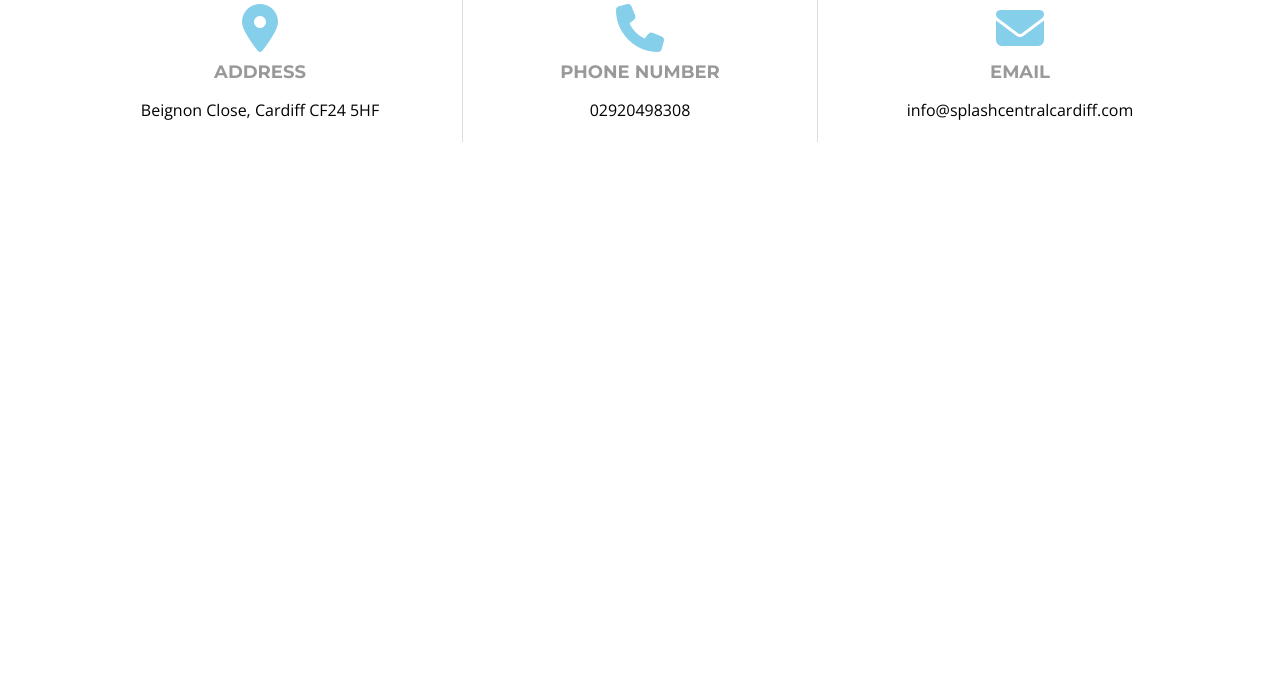
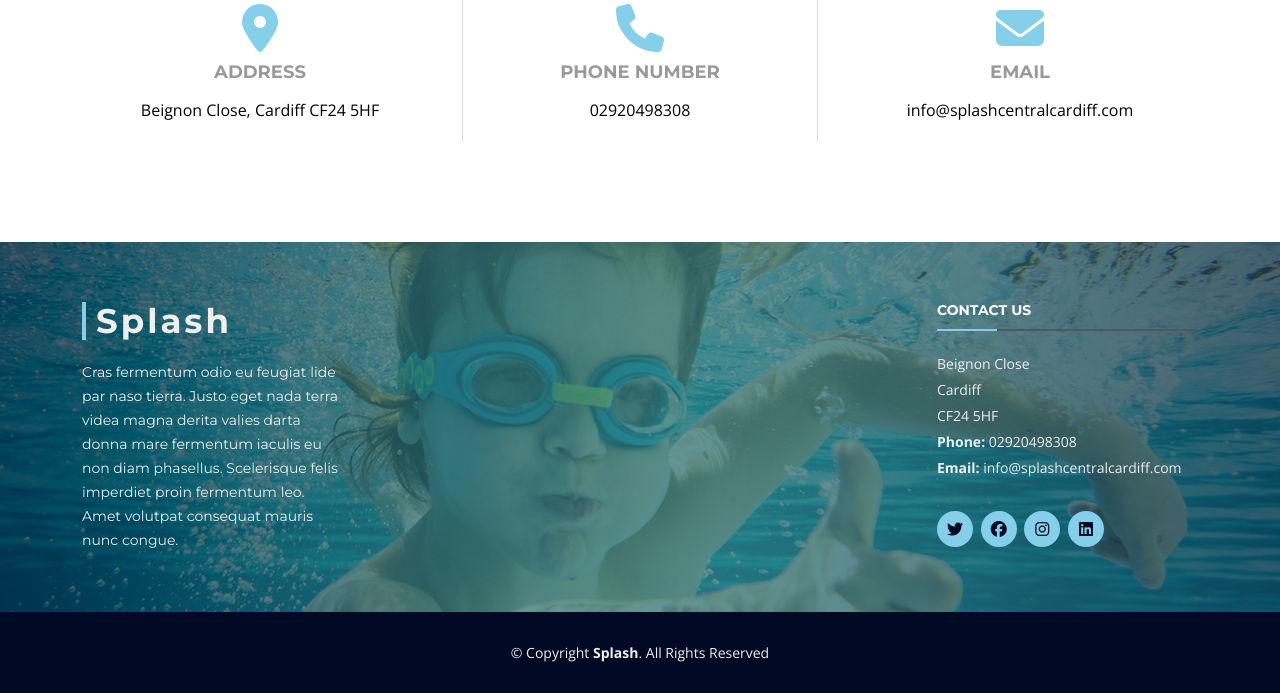
Before and after one commit to PhilEllis/Splash_Swim_School, a Django app: page / in a window 1280 px wide. Shown: the part 4159-4852 px from the top of the page. Before the commit the page ends 4301 px from the top, so only its background shows below. Run offline with Django 3.2, Linux system fonts and the light colour scheme; some libraries are stand-ins or nearby versions.

Commit message:
Feat!: Footer added to base & Styled

```diff
--- a/static/css/base.css
+++ b/static/css/base.css
@@ -705,3 +705,142 @@
 /*--------------------------------------------------------------
 # Footer
 --------------------------------------------------------------*/
+
+#footer {
+  background: rgba(2, 9, 36, 1);
+  padding: 0 0 30px 0;
+  color: #eee;
+  font-size: 14px;
+}
+
+#footer .footer-top {
+  background: url("/media/footerswimdeepgradient.jpg") center no-repeat;
+  padding: 60px 0 30px 0;
+}
+
+#footer .footer-top .footer-info {
+  margin-bottom: 30px;
+}
+
+#footer .footer-top .footer-info h3 {
+  font-size: 34px;
+  margin: 0 0 20px 0;
+  padding: 2px 0 2px 10px;
+  line-height: 1;
+  font-family: "Montserrat", sans-serif;
+  font-weight: 700;
+  letter-spacing: 3px;
+  border-left: 4px solid #85cfeb;
+}
+
+#footer .footer-top .footer-info p {
+  font-size: 14px;
+  line-height: 24px;
+  margin-bottom: 0;
+  font-family: "Montserrat", sans-serif;
+  color: #eee;
+}
+
+#footer .footer-top .social-links a {
+  display: inline-block;
+  background: #85cfeb;
+  color: #020924;
+  line-height: 1;
+  margin-right: 4px;
+  border-radius: 50%;
+  width: 36px;
+  height: 36px;
+  transition: 0.3s;
+  display: inline-flex;
+  align-items: center;
+  justify-content: center;
+}
+
+#footer .footer-top .social-links a i {
+  line-height: 0;
+  font-size: 16px;
+}
+
+#footer .footer-top .social-links a:hover {
+  background: #85cfeb;
+  color: #fff;
+}
+
+#footer .footer-top h4 {
+  font-size: 14px;
+  font-weight: bold;
+  color: #fff;
+  text-transform: uppercase;
+  position: relative;
+  padding-bottom: 12px;
+}
+
+#footer .footer-top h4::before,
+#footer .footer-top h4::after {
+  content: "";
+  position: absolute;
+  left: 0;
+  bottom: 0;
+  height: 2px;
+}
+
+#footer .footer-top h4::before {
+  right: 0;
+  background: #555;
+}
+
+#footer .footer-top h4::after {
+  background: #85cfeb;
+  width: 60px;
+}
+
+#footer .footer-top .footer-links {
+  margin-bottom: 30px;
+}
+
+#footer .footer-top .footer-links ul {
+  list-style: none;
+  padding: 0;
+  margin: 0;
+}
+
+#footer .footer-top .footer-links ul i {
+  padding-right: 8px;
+  color: #ddd;
+}
+
+#footer .footer-top .footer-links ul li {
+  border-bottom: 1px solid #333;
+  padding: 10px 0;
+}
+
+#footer .footer-top .footer-links ul li:first-child {
+  padding-top: 0;
+}
+
+#footer .footer-top .footer-links ul a {
+  color: #eee;
+}
+
+#footer .footer-top .footer-links ul a:hover {
+  color: #85cfeb;
+}
+
+#footer .footer-top .footer-contact {
+  margin-bottom: 30px;
+}
+
+#footer .footer-top .footer-contact p {
+  line-height: 26px;
+}
+
+#footer .copyright {
+  text-align: center;
+  padding-top: 30px;
+}
+
+#footer .credits {
+  text-align: center;
+  font-size: 13px;
+  color: #ddd;
+}
--- a/templates/base.html
+++ b/templates/base.html
@@ -230,6 +230,66 @@
     {% endblock %}
 
     {% block footer %}
+    <!-- ======= Footer ======= -->
+  <footer id="footer">
+    <div class="footer-top">
+      <div class="container">
+        <div class="row">
+
+          <div class="col-lg-3 col-md-6 footer-info">
+            <h3>Splash</h3>
+            <p>Cras fermentum odio eu feugiat lide par naso tierra. Justo eget nada terra videa magna derita valies darta donna mare fermentum iaculis eu non diam phasellus. Scelerisque felis imperdiet proin fermentum leo. Amet volutpat consequat mauris nunc congue.</p>
+          </div>
+
+          <div class="col-lg-3 col-md-6 footer-links">
+            <!--<h4>Useful Links</h4>
+            <ul>
+              <li><i class="bi bi-chevron-right"></i> <a href="#">Home</a></li>
+              <li><i class="bi bi-chevron-right"></i> <a href="#">About us</a></li>
+              <li><i class="bi bi-chevron-right"></i> <a href="#">Services</a></li>
+              <li><i class="bi bi-chevron-right"></i> <a href="#">Terms of service</a></li>
+              <li><i class="bi bi-chevron-right"></i> <a href="#">Privacy policy</a></li>
+            </ul>-->
+          </div>
+
+          <div class="col-lg-3 col-md-6 footer-newsletter">
+            <!--<h4>Our Newsletter</h4>
+            <p>Tamen quem nulla quae legam multos aute sint culpa legam noster magna veniam enim veniam illum dolore legam minim quorum culpa amet magna export quem marada parida nodela caramase seza.</p>
+            <form action="" method="post">
+              <input type="email" name="email"><input type="submit" value="Subscribe">
+            </form>-->
+          </div>
+
+          <div class="col-lg-3 col-md-6 footer-contact">
+            <h4>Contact Us</h4>
+            <p>
+              Beignon Close<br>
+              Cardiff <br>
+              CF24 5HF<br>
+              <strong>Phone:</strong> 02920498308<br>
+              <strong>Email:</strong> info@splashcentralcardiff.com<br>
+            </p>
+
+            <div class="social-links">
+              <a href="#" class="twitter"><i class="fa-brands fa-twitter"></i></a>
+              <a href="#" class="facebook"><i class="fa-brands fa-facebook"></i></a>
+              <a href="#" class="instagram"><i class="fa-brands fa-instagram"></i></a>
+              <a href="#" class="linkedin"><i class="fa-brands fa-linkedin"></i></a>
+            </div>
+
+          </div>
+
+        </div>
+      </div>
+    </div>
+
+    <div class="container">
+      <div class="copyright">
+        &copy; Copyright <strong>Splash</strong>. All Rights Reserved
+      </div>
+
+    </div>
+  </footer><!-- End Footer -->
     {% endblock %}
 
     {% block postloadjs %}
```
Also changed, not shown: media/3locations.jpg (deleted), media/footerswimdeepgradient.jpg (added).
